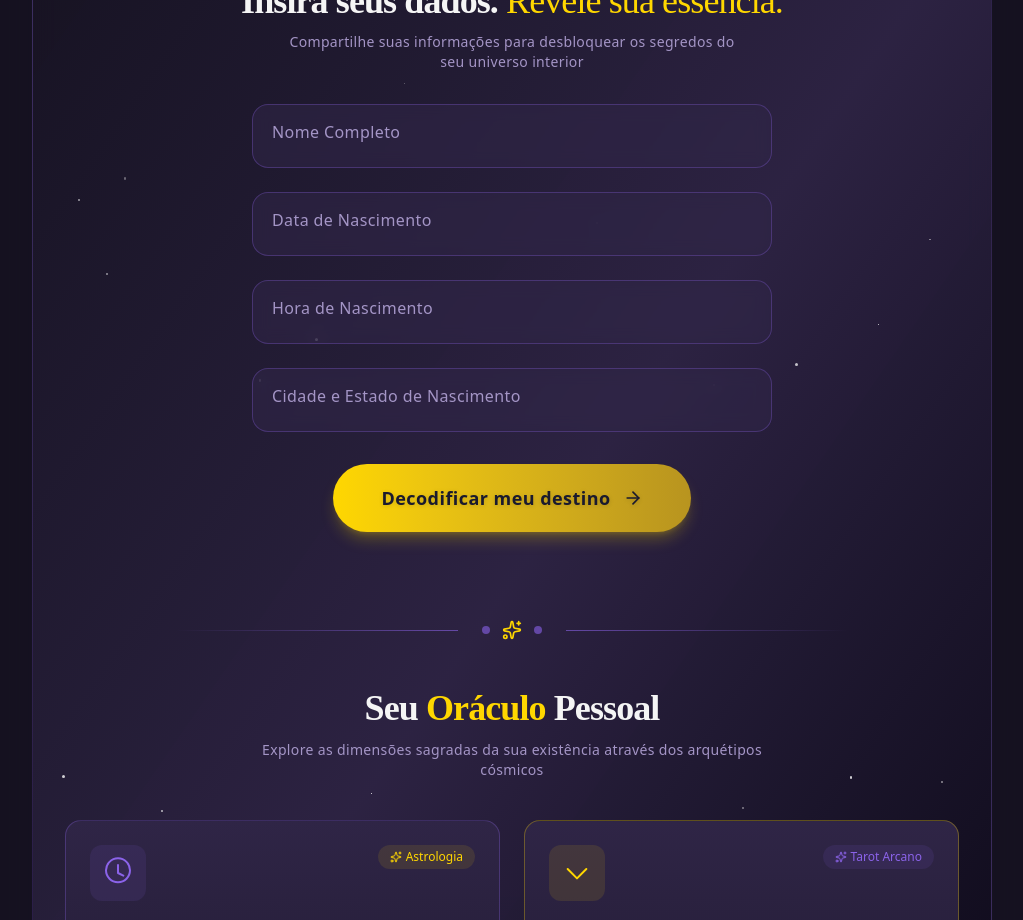
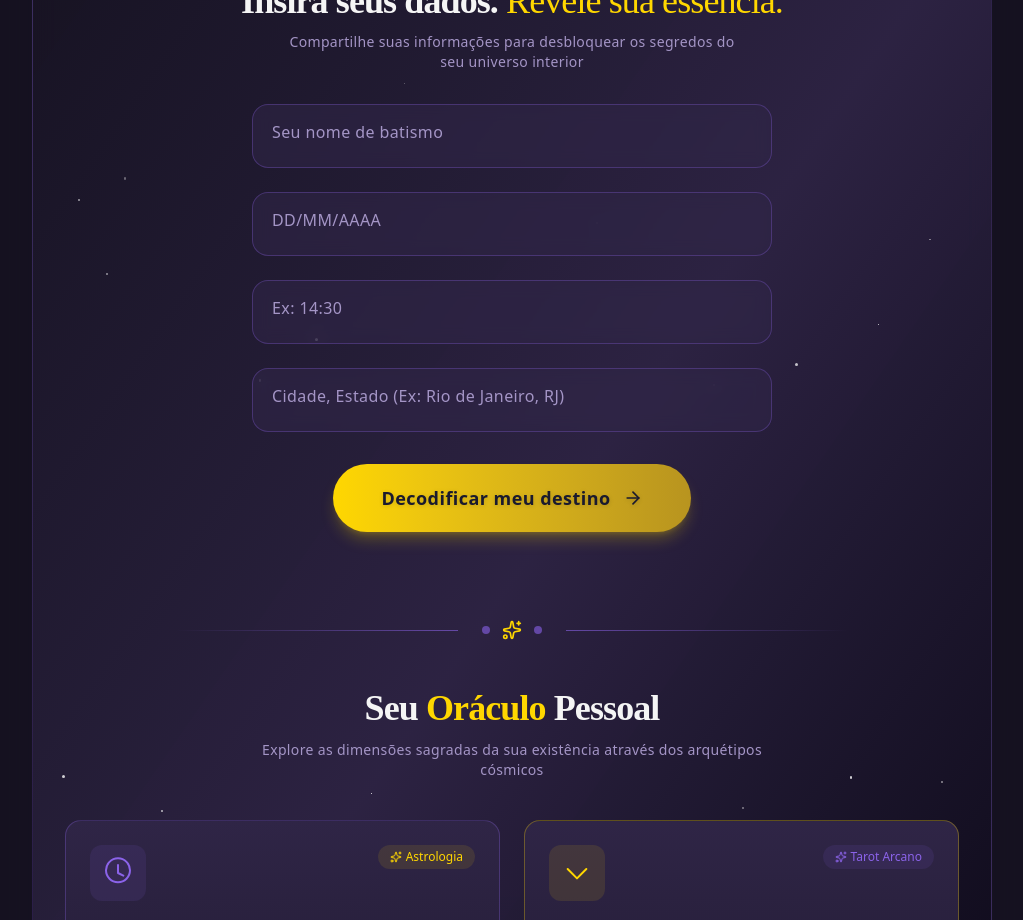
Before and after one commit to Italo889/astro-platform, a React (Vite) app: page / in a window 1280 px wide. Shown: the part 1480-2400 px from the top of the page, without its empty margins (128-1151 px from the left). Built offline with nearby package versions, Linux system fonts and the light colour scheme; no server answers; a web font is replaced by a local one.

Commit message:
feat(styles): update global styles and base configurations

```diff
--- a/src/domain/types.ts
+++ b/src/domain/types.ts
@@ -1,14 +1,12 @@
-// =========================================================================
-// TIPOS DE CONFIGURAÇÃO E ENUMS (O que o front-end precisa saber)
-// =========================================================================
+// frontend/src/domain/types.ts
 
 export type SunSignName =
   | "Áries" | "Touro" | "Gêmeos" | "Câncer" | "Leão" | "Virgem" | "Libra"
   | "Escorpião" | "Sagitário" | "Capricórnio" | "Aquário" | "Peixes";
 
-// =========================================================================
-// TIPOS DE DADOS DO DOMÍNIO (Estruturas que a UI renderiza)
-// =========================================================================
+export type ChineseZodiacSign =
+  | "Rato" | "Boi" | "Tigre" | "Coelho" | "Dragão" | "Serpente"
+  | "Cavalo" | "Cabra" | "Macaco" | "Galo" | "Cão" | "Porco";
 
 export interface MajorArcana {
   readonly id: number;
@@ -21,35 +19,59 @@ export interface MajorArcana {
   readonly advice: string;
 }
 
-// =========================================================================
-// TIPOS DE RELATÓRIO (O que a API retorna)
-// =========================================================================
+// --- ESTRUTURA DE ASTROLOGIA ATUALIZADA ---
 
+// NOVO: Define a estrutura para um planeta, com signo, casa e posição.
+export interface PlanetInfo {
+  sign: SunSignName;
+  house: number;
+  longitude: number;
+}
+
+// ATUALIZADO: Agora reflete os dados ricos que o backend envia.
 export interface AstrologyResult {
-  sun: SunSignName; // CORRIGIDO: O sol é diretamente o nome do signo.
-  moon?: SunSignName;
-  ascendant?: SunSignName;
+  sun: PlanetInfo;
+  moon: PlanetInfo;
+  mercury: PlanetInfo;
+  venus: PlanetInfo;
+  mars: PlanetInfo;
+  jupiter: PlanetInfo;
+  saturn: PlanetInfo;
+
+  ascendant: {
+    sign: SunSignName;
+    longitude: number;
+  };
+
+  houseCusps: {
+    [house: number]: number;
+  };
+
+  chineseZodiac: ChineseZodiacSign;
+}
+
+// --- O RESTO DOS SEUS TIPOS (JÁ ESTAVAM CORRETOS) ---
+
+export interface ArcanaAnalysis {
+  personalArcana: MajorArcana;
+  personalityArcana: MajorArcana;
+  soulArcana: MajorArcana;
+  annualArcana: MajorArcana;
+  destinyArcana?: MajorArcana;
+  cabalisticNameArcana?: MajorArcana;
+  gematriaNameArcana?: MajorArcana;
 }
 
 export interface NumerologyNumbers {
-  lifePath: number;
-  destiny?: number;
-  soulUrge?: number;
-  personality?: number;
+  personalNumber: number;
+  personalityNumber: number;
+  soulNumber: number;
+  annualNumber: number;
+  destinyNumber?: number;
+  cabalisticNameNumber?: number;
+  gematriaNameNumber?: number;
 }
 
-export interface ArcanaAnalysis {
-  lifePathArcana: MajorArcana;
-  personalArcana: MajorArcana; // ADICIONADO: Essencial para a "Tríade de Poder".
-  destinyArcana?: MajorArcana;
-  soulUrgeArcana?: MajorArcana;
-  personalityArcana?: MajorArcana;
-}
-
-/**
- * O Relatório Pessoal completo, como retornado pela API de cálculo
- * ou dentro do campo 'content' de um relatório salvo.
- */
 export interface PersonalReport {
   astrology: AstrologyResult;
   numerology: NumerologyNumbers;
@@ -57,25 +79,43 @@ export interface PersonalReport {
   summary: string;
 }
 
-/**
- * O Relatório de Sinastria completo.
- */
+export interface CompatibilityAspect {
+  title: string;
+  harmonyScore: number;
+  summary: string;
+  details: string;
+};
+
 export interface SynastryReport {
   person1Name: string;
   person2Name: string;
   overallHarmony: number;
-  // ...outros campos da sinastria
-}
+  sunSignAspect: CompatibilityAspect;
+  lifePathAspect: CompatibilityAspect;
+  archetypeAspect: CompatibilityAspect;
+};
 
-/**
- * ADICIONADO: O tipo mais importante. Representa um relatório
- * como ele existe no banco de dados e é retornado pelas rotas GET.
- */
 export interface SavedReport {
   id: string;
   userId: string;
   createdAt: string;
   updatedAt: string;
-  // O 'content' pode ser um dos dois tipos de relatório
   content: PersonalReport | SynastryReport;
 }
+
+export type BirthInput = {
+  name: string;
+  birthDate: string;
+  birthTime: string;
+  birthPlace: string;
+};
+
+// NOVO: Adicionado para manter a consistência com o backend
+export interface BirthDetails {
+  year: number;
+  month: number;
+  day: number;
+  hour: number;
+  minute: number;
+  timezoneOffset: number;
+}
--- a/src/styles/animations.css
+++ b/src/styles/animations.css
@@ -39,3 +39,15 @@
 .animate-breathing-light {
   animation: breathing-light 5s ease-in-out infinite;
 }
+
+/* Adicione ao final de src/styles/animations.css */
+
+@keyframes breathing-light {
+  0% { transform: scale(0.95); opacity: 0.6; }
+  50% { transform: scale(1.1); opacity: 0.9; }
+  100% { transform: scale(0.95); opacity: 0.6; }
+}
+
+.animate-breathing-light {
+  animation: breathing-light 8s ease-in-out infinite;
+}
--- a/src/utils/constants.ts
+++ b/src/utils/constants.ts
@@ -1,12 +1,30 @@
-// src/utils/constants.ts
-
-// Este array define a estrutura do nosso formulário.
-// Mantê-lo aqui facilita a manutenção e o reuso em outros lugares, se necessário.
 export const formFields = [
-  { name: "nome", placeholder: "Nome Completo" },
-  { name: "dataNascimento", placeholder: "Data de Nascimento" },
-  { name: "horaNascimento", placeholder: "Hora de Nascimento" },
-  { name: "localNascimento", placeholder: "Cidade e Estado de Nascimento" },
+  {
+    id: 'nome', // Usando 'id' como o nome do campo
+    label: 'Nome Completo',
+    type: 'text',
+    placeholder: 'Seu nome de batismo',
+    required: true, // <-- Esta propriedade é usada para a validação
+  },
+  {
+    id: 'dataNascimento',
+    label: 'Data de Nascimento',
+    type: 'text',
+    placeholder: 'DD/MM/AAAA',
+    required: true,
+  },
+  {
+    id: 'horaNascimento',
+    label: 'Hora de Nascimento (HH:MM)',
+    type: 'text',
+    placeholder: 'Ex: 14:30',
+    required: true,
+  },
+  {
+    id: 'localNascimento',
+    label: 'Local de Nascimento',
+    type: 'text',
+    placeholder: 'Cidade, Estado (Ex: Rio de Janeiro, RJ)',
+    required: true,
+  }
 ];
-
-// Poderíamos adicionar outras constantes do projeto aqui no futuro.
```
Also changed, not shown: src/main.tsx (+10 -13 lines), src/styles/global.css (line endings or trailing spaces).
